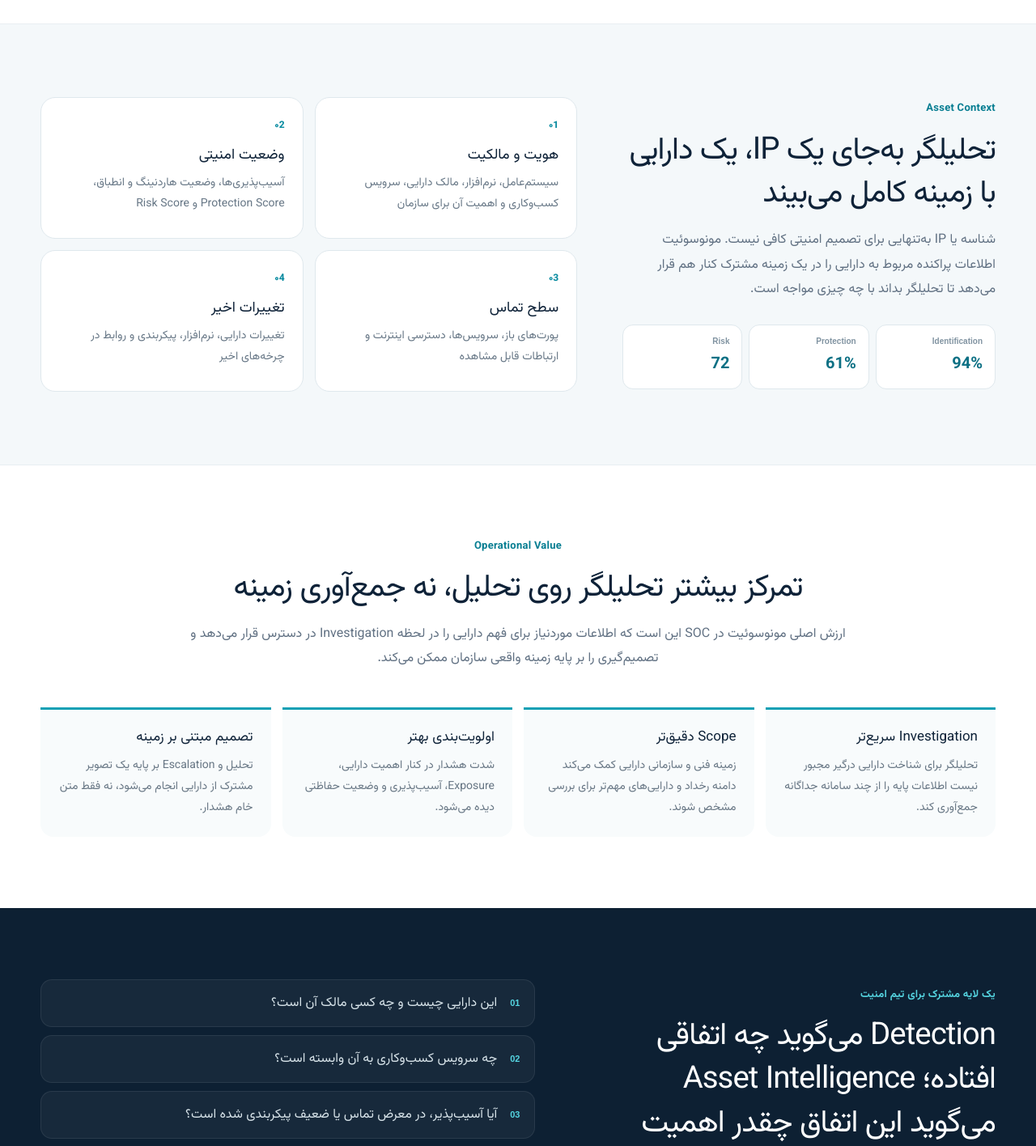
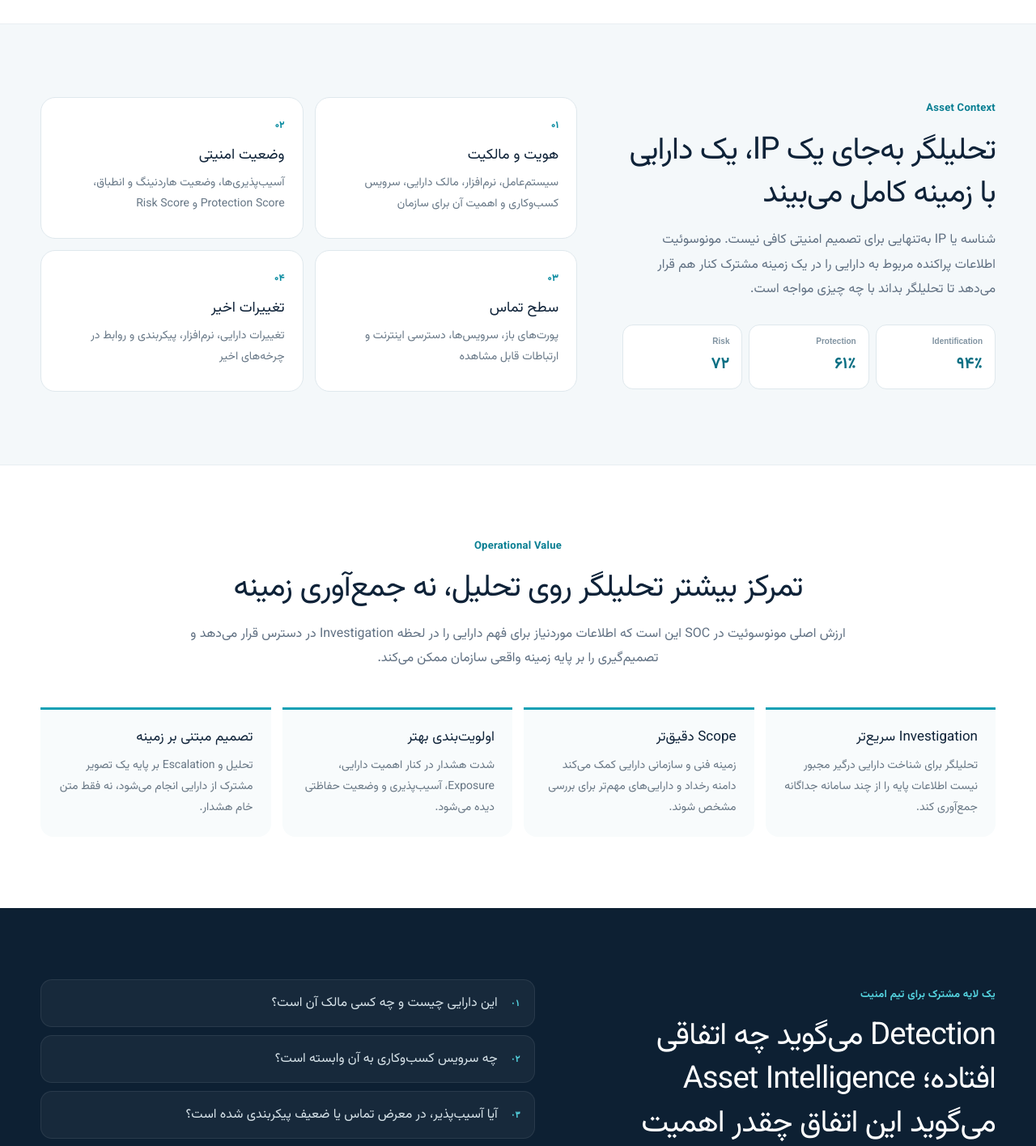
Before and after one commit to monaderi1/houshafzar-website, a Next.js app: page /soc-role in a window 1280 px wide. Shown: the part 1330-2746 px from the top of the page at 81% size. Built offline with nearby package versions, Linux system fonts and the light colour scheme.

Commit message:
Polish Persian numbering on SOC page

```diff
--- a/app/soc-role/page.tsx
+++ b/app/soc-role/page.tsx
@@ -9,10 +9,10 @@ export const metadata: Metadata = {
 };
 
 const contextItems = [
-  ['هویت و مالکیت', 'سیستم‌عامل، نرم‌افزار، مالک دارایی، سرویس کسب‌وکاری و اهمیت آن برای سازمان'],
-  ['وضعیت امنیتی', 'آسیب‌پذیری‌ها، وضعیت هاردنینگ و انطباق، Protection Score و Risk Score'],
-  ['سطح تماس', 'پورت‌های باز، سرویس‌ها، دسترسی اینترنت و ارتباطات قابل مشاهده'],
-  ['تغییرات اخیر', 'تغییرات دارایی، نرم‌افزار، پیکربندی و روابط در چرخه‌های اخیر'],
+  ['۰۱', 'هویت و مالکیت', 'سیستم‌عامل، نرم‌افزار، مالک دارایی، سرویس کسب‌وکاری و اهمیت آن برای سازمان'],
+  ['۰۲', 'وضعیت امنیتی', 'آسیب‌پذیری‌ها، وضعیت هاردنینگ و انطباق، Protection Score و Risk Score'],
+  ['۰۳', 'سطح تماس', 'پورت‌های باز، سرویس‌ها، دسترسی اینترنت و ارتباطات قابل مشاهده'],
+  ['۰۴', 'تغییرات اخیر', 'تغییرات دارایی، نرم‌افزار، پیکربندی و روابط در چرخه‌های اخیر'],
 ];
 
 const outcomes = [
@@ -58,8 +58,8 @@ export default function SocRolePage() {
                 <div className={styles.contextLine}><span>+</span><b>Asset Context</b></div>
                 <div className={styles.miniGrid}>
                   <div><small>مالک / سرویس</small><strong>Payment Service</strong></div>
-                  <div><small>Risk Score</small><strong>72</strong></div>
-                  <div><small>Protection</small><strong>61%</strong></div>
+                  <div><small>Risk Score</small><strong>۷۲</strong></div>
+                  <div><small>Protection</small><strong>۶۱٪</strong></div>
                   <div><small>Recent Change</small><strong>Detected</strong></div>
                 </div>
               </div>
@@ -96,15 +96,15 @@ export default function SocRolePage() {
                 <h2>تحلیلگر به‌جای یک IP، یک دارایی با زمینه کامل می‌بیند</h2>
                 <p>شناسه یا IP به‌تنهایی برای تصمیم امنیتی کافی نیست. مونوسوئیت اطلاعات پراکنده مربوط به دارایی را در یک زمینه مشترک کنار هم قرار می‌دهد تا تحلیلگر بداند با چه چیزی مواجه است.</p>
                 <div className={styles.scoreStrip}>
-                  <div><small>Identification</small><b>94%</b></div>
-                  <div><small>Protection</small><b>61%</b></div>
-                  <div><small>Risk</small><b>72</b></div>
+                  <div><small>Identification</small><b>۹۴٪</b></div>
+                  <div><small>Protection</small><b>۶۱٪</b></div>
+                  <div><small>Risk</small><b>۷۲</b></div>
                 </div>
               </div>
               <div className={styles.contextCards}>
-                {contextItems.map(([title,text], i) => (
+                {contextItems.map(([n,title,text]) => (
                   <article key={title}>
-                    <span>۰{i + 1}</span>
+                    <span>{n}</span>
                     <h3>{title}</h3>
                     <p>{text}</p>
                   </article>
@@ -135,10 +135,10 @@ export default function SocRolePage() {
                 <h2>Detection می‌گوید چه اتفاقی افتاده؛ Asset Intelligence می‌گوید این اتفاق چقدر اهمیت دارد.</h2>
               </div>
               <div className={styles.questions}>
-                <div><span>01</span><p>این دارایی چیست و چه کسی مالک آن است؟</p></div>
-                <div><span>02</span><p>چه سرویس کسب‌وکاری به آن وابسته است؟</p></div>
-                <div><span>03</span><p>آیا آسیب‌پذیر، در معرض تماس یا ضعیف پیکربندی شده است؟</p></div>
-                <div><span>04</span><p>آیا قبل از هشدار، تغییر مهمی روی آن رخ داده است؟</p></div>
+                <div><span>۰۱</span><p>این دارایی چیست و چه کسی مالک آن است؟</p></div>
+                <div><span>۰۲</span><p>چه سرویس کسب‌وکاری به آن وابسته است؟</p></div>
+                <div><span>۰۳</span><p>آیا آسیب‌پذیر، در معرض تماس یا ضعیف پیکربندی شده است؟</p></div>
+                <div><span>۰۴</span><p>آیا قبل از هشدار، تغییر مهمی روی آن رخ داده است؟</p></div>
               </div>
             </div>
           </div>
```
